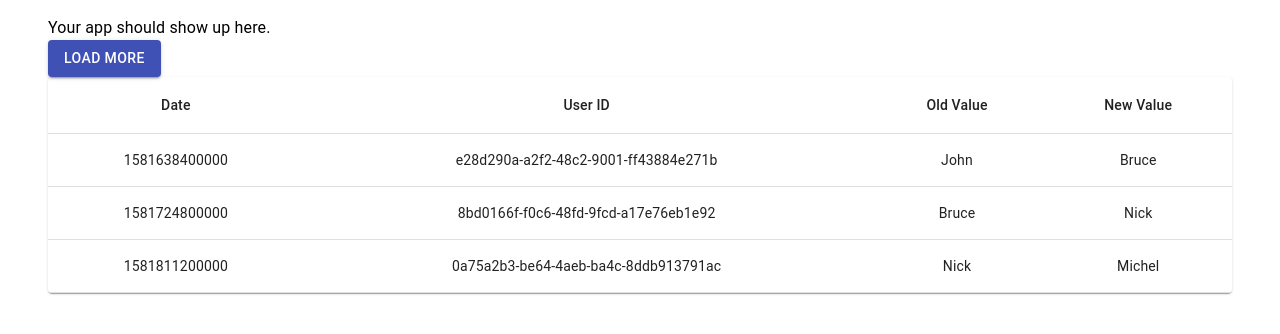
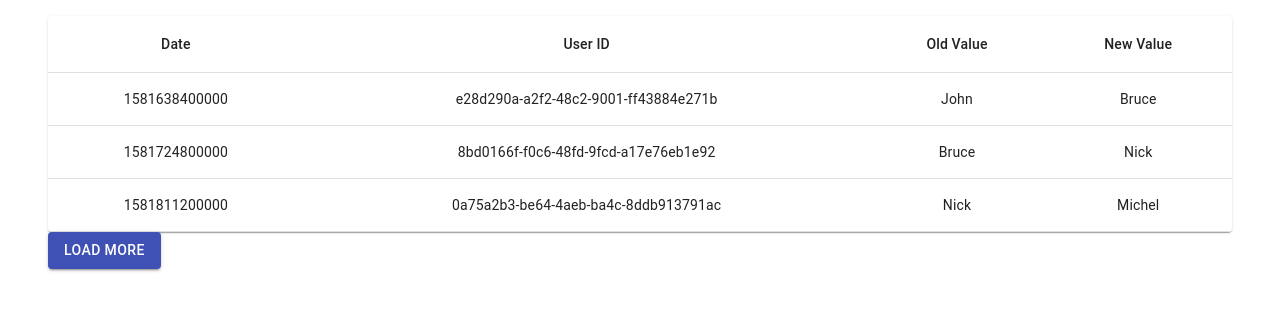
Before and after one commit to ndkv9/info-table, a React (Create React App) app: page / in a window 1280 px wide. Shown: the top 334 px of the page. Built offline with nearby package versions, Linux system fonts and the light colour scheme.

Commit message:
use fetching data separate on a button

```diff
--- a/src/components/App.js
+++ b/src/components/App.js
@@ -1,7 +1,6 @@
 import React, { useEffect, useState } from 'react'
 import api from '../lib/api'
 import Button from '@material-ui/core/Button'
-import Typography from '@material-ui/core/Typography'
 import Container from '@material-ui/core/Container'
 import Box from '@material-ui/core/Box'
 import InfoTable from './InfoTable'
@@ -10,31 +9,27 @@ export const App = () => {
   const [data, setData] = useState([])
 
   useEffect(() => {
-    const fetchData = async () => {
-      try {
-        const result = await api.getUsersDiff()
-        setData(prev => [...prev, ...result.data])
-      } catch (error) {
-        console.log(error)
-      }
-    }
     fetchData()
   }, [])
   console.log('data', data)
 
+  const fetchData = async () => {
+    try {
+      const result = await api.getUsersDiff()
+      setData(prev => [...prev, ...result.data])
+    } catch (error) {
+      console.log(error)
+    }
+  }
+
   return (
     <Container className='app' fixed>
       <Box data-testid='app-box' m={2}>
-        <Typography>Your app should show up here.</Typography>
-        {/* Just a dummy fetcher to show how the api should be used, this should be removed */}
-        <Button
-          variant='contained'
-          color='primary'
-          onClick={() => console.log('clicked!')}
-        >
+        <InfoTable data={data} />
+
+        <Button variant='contained' color='primary' onClick={fetchData}>
           Load more
         </Button>
-        <InfoTable data={data} />
       </Box>
     </Container>
   )
```
Also changed, not shown: src/components/InfoTable.js (+0 -12 lines).
